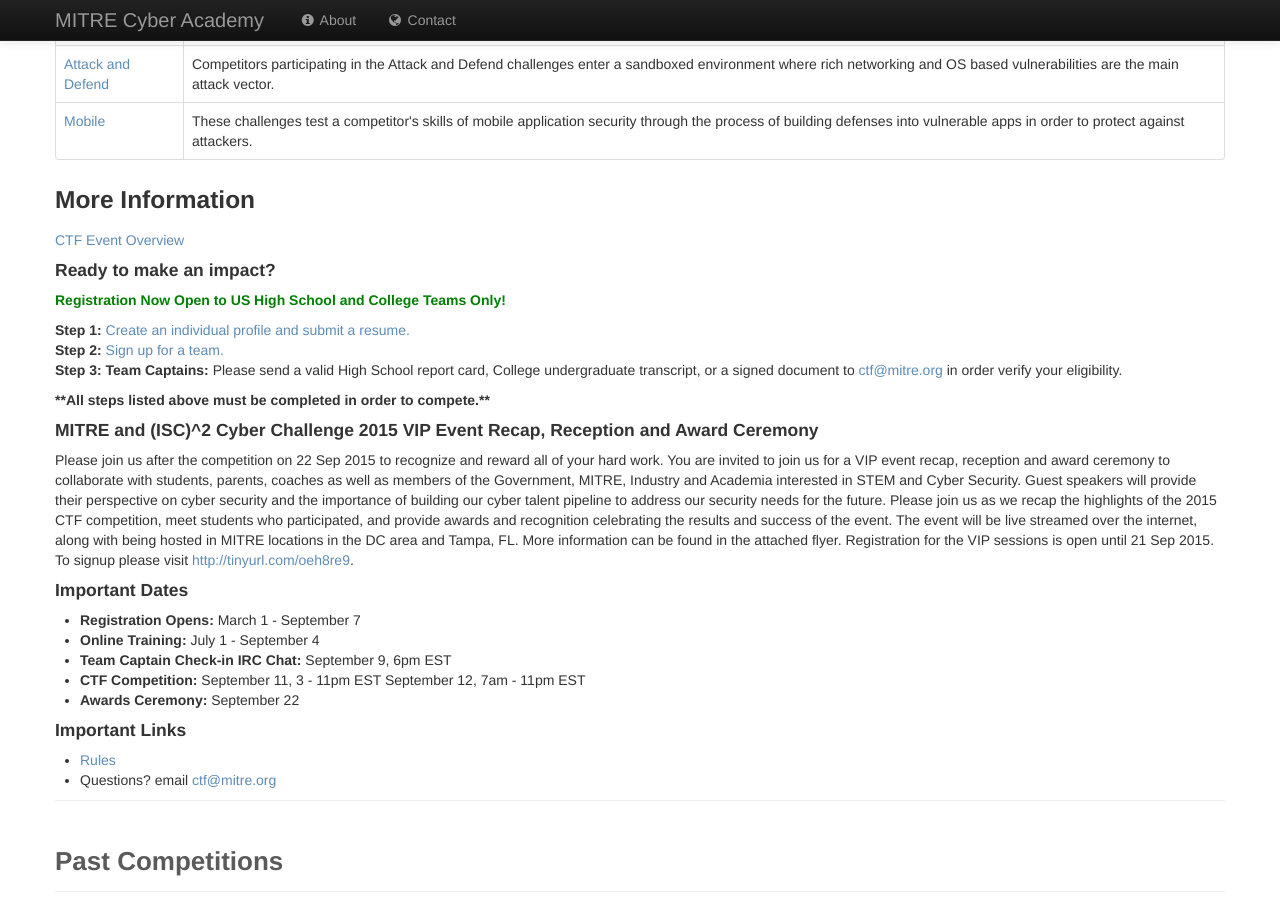
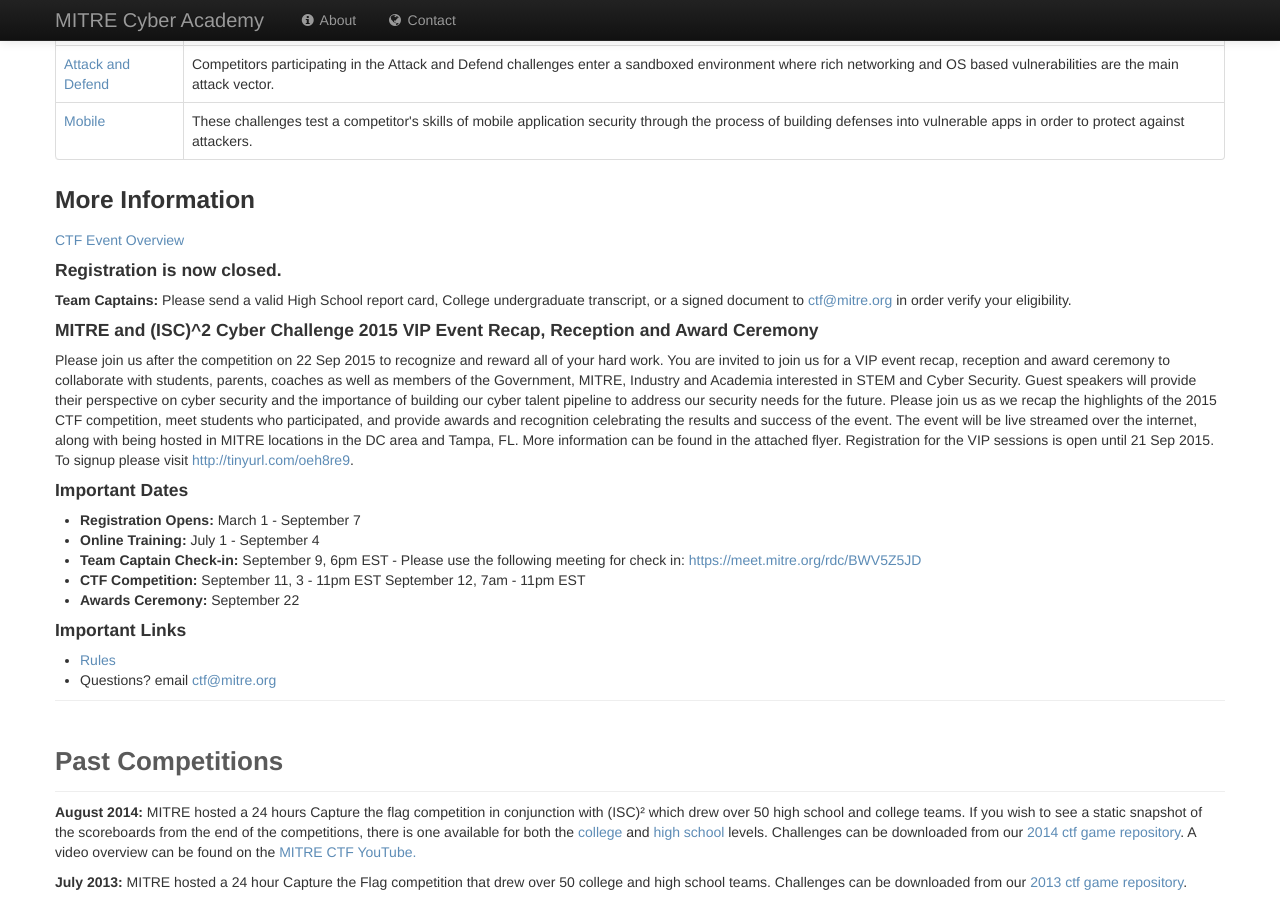
Before and after one commit to mitre-cyber-academy/mitre-cyber-academy.github.io, a Jekyll site: the page built from competitions/index.html, in a window 1280 px wide and 900 px high, scrolled down 1097 px. Built offline with Jekyll 4.4.1, drawn with Linux system fonts in a browser that asks for light colours.

Commit message:
Close registration and include link to team captain check-in meeting.

```diff
--- a/competitions/index.html
+++ b/competitions/index.html
@@ -89,15 +89,10 @@ redirect_from:
         <h3>More Information</h3>
         <p><a href="stem-ctf-2015.pdf">CTF Event Overview</a></p>
 
-        <h4>Ready to make an impact?</h5>
+        <h4>Registration is now closed.</h5>
         <p>
-          <h5 style="color:green;">Registration Now Open to US High School and College Teams Only!</h6>
-            <b>Step 1:</b> <a href="https://sjobs.brassring.com/1033/ASP/TG/cim_home.asp?partnerid=119&siteid=5731" target="_blank">Create an individual profile and submit a resume.</a><br />
-            <b>Step 2:</b> <a href="https://ctf-registration.herokuapp.com" target="_blank">Sign up for a team.</a><br />
-            <b>Step 3: Team Captains:</b> Please send a valid High School report card, College undergraduate transcript, or a signed document to <a href="hailto:ctf@mitre.org">ctf@mitre.org</a> in order verify your eligibility.
+            <b>Team Captains:</b> Please send a valid High School report card, College undergraduate transcript, or a signed document to <a href="hailto:ctf@mitre.org">ctf@mitre.org</a> in order verify your eligibility.
         </p>
-
-        <p><b>**All steps listed above must be completed in order to compete.**</b></p>
 
         <h4>MITRE and (ISC)^2 Cyber Challenge 2015 VIP Event Recap, Reception and Award Ceremony</h4>
         <p>
@@ -108,7 +103,7 @@ redirect_from:
         <ul>
             <li><b>Registration Opens:</b> March 1 - September 7</li>
             <li><b>Online Training:</b> July 1 - September 4 </li>
-            <li><b>Team Captain Check-in IRC Chat:</b> September 9, 6pm EST</li>
+            <li><b>Team Captain Check-in:</b> September 9, 6pm EST - Please use the following meeting for check in: <a href="https://meet.mitre.org/rdc/BWV5Z5JD">https://meet.mitre.org/rdc/BWV5Z5JD</a></li>
             <li><b>CTF Competition:</b> September 11, 3 - 11pm EST September 12, 7am - 11pm EST</li>
             <li><b>Awards Ceremony:</b> September 22</li>
         </ul>
```
